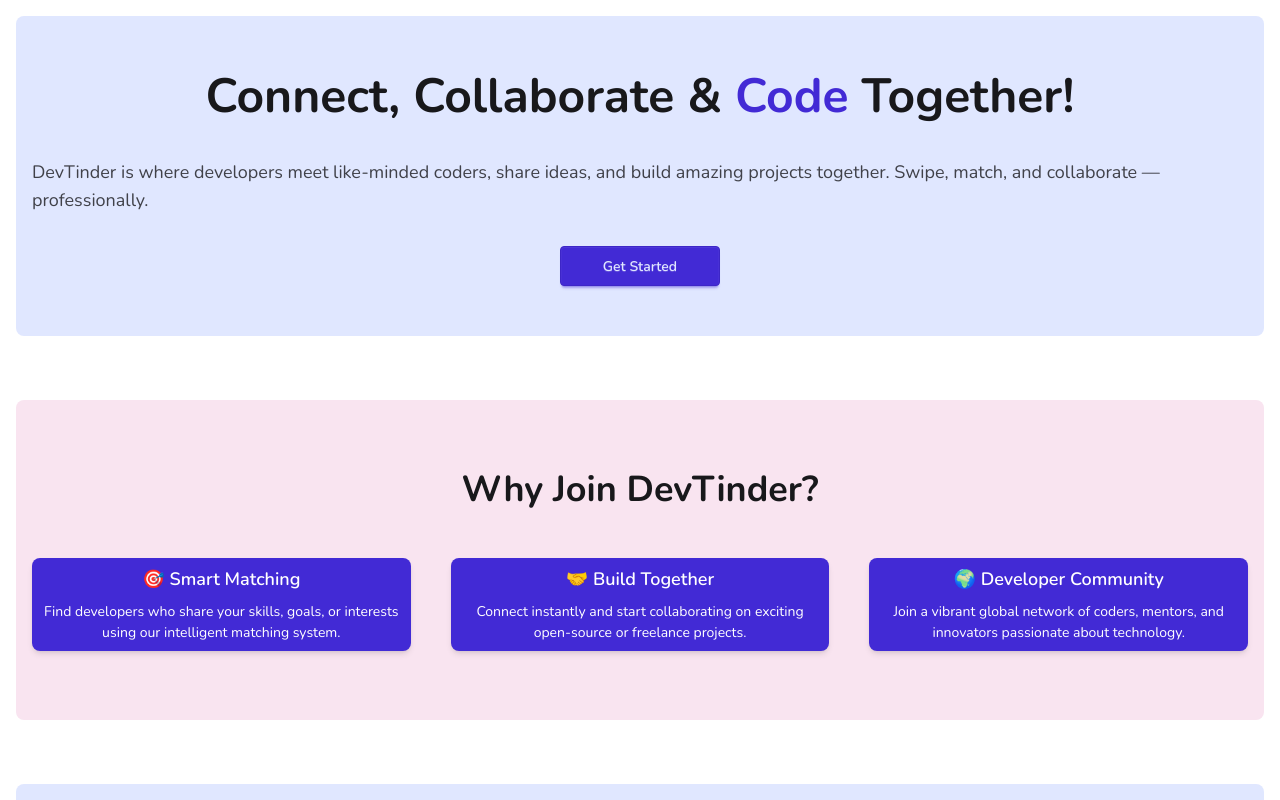
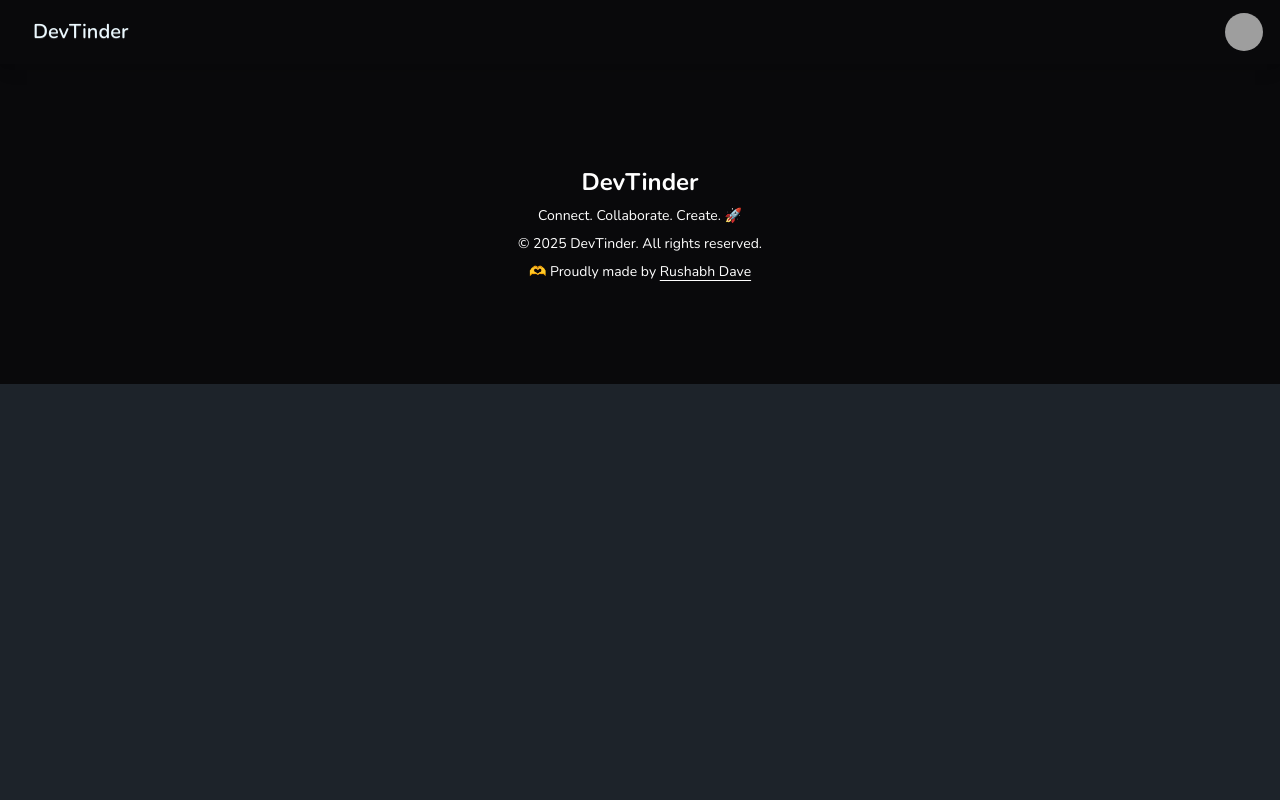
Before and after one commit to Dave-Rushabh/dev-tinder-frontend, a React (Vite) app: page / in a window 1280 px wide. Shown: the top 800 px of the page. Built offline with nearby package versions, Linux system fonts and the light colour scheme; grey boxes are pictures that could not be loaded.

Commit message:
Added routing paths

```diff
--- a/src/App.css
+++ b/src/App.css
@@ -1,18 +1,16 @@
 @import "tailwindcss";
 @plugin "daisyui" {
-  themes: light --default;
+  themes: dark --default;
 }
 
 @import "tailwindcss";
 
 * {
-  padding: 0;
-  margin: 0;
   box-sizing: border-box;
 }
 
 .custom-container {
-  @apply p-4 w-full;
+  @apply px-4 py-16 w-full flex-1;
 }
 
 .rounded-edges {
--- a/src/App.jsx
+++ b/src/App.jsx
@@ -2,20 +2,19 @@ import { BrowserRouter, Route, Routes } from "react-router-dom";
 import "./App.css";
 import Login from "./components/auth/Login";
 import SignUp from "./components/auth/SignUp.JSX";
-import LandingPage from "./components/home/LandingPage";
-import Footer from "./components/common/Footer";
+import Body from "./components/Body";
 
 function App() {
   return (
     <>
       <BrowserRouter basename="/">
         <Routes>
-          <Route path="/login" element={<Login />} />
-          <Route path="/sign-up" element={<SignUp />} />
-          <Route path="/" element={<LandingPage />} />
+          <Route path="/" element={<Body />}>
+            <Route path="/login" element={<Login />} />
+            <Route path="/sign-up" element={<SignUp />} />
+          </Route>
         </Routes>
       </BrowserRouter>
-      <Footer />
     </>
   );
 }
--- /dev/null
+++ b/src/components/Body.jsx
@@ -0,0 +1,15 @@
+import { Outlet } from "react-router-dom";
+import Footer from "./common/Footer";
+import Navbar from "./common/Navbar";
+
+const Body = () => {
+  return (
+    <>
+      <Navbar />
+      <Outlet />
+      <Footer />
+    </>
+  );
+};
+
+export default Body;
--- a/src/components/common/Footer.jsx
+++ b/src/components/common/Footer.jsx
@@ -1,12 +1,18 @@
-import React from "react";
+import { Link } from "react-router-dom";
 
 const Footer = () => {
   return (
-    <footer className="footer footer-center bg-neutral text-white p-10 min-h-48 mt-auto">
+    <footer className="footer footer-center bg-neutral text-white p-10 min-h-80 mt-auto">
       <aside>
         <h3 className="text-2xl font-bold">DevTinder</h3>
         <p>Connect. Collaborate. Create. 🚀</p>
         <p>© {new Date().getFullYear()} DevTinder. All rights reserved.</p>
+        <p>
+          🫶 Proudly made by{" "}
+          <a href={`https://www.linkedin.com/in/rushabh-dave/`}>
+            <span className="underline underline-offset-4">Rushabh Dave</span>
+          </a>
+        </p>
       </aside>
     </footer>
   );
--- a/src/components/common/Navbar.jsx
+++ b/src/components/common/Navbar.jsx
@@ -2,9 +2,9 @@ import React from "react";
 
 const Navbar = () => {
   return (
-    <div className="navbar bg-primary-content shadow-lg custom-container rounded-edges">
+    <div className="navbar bg-neutral shadow-lg px-4">
       <div className="flex-1">
-        <a className="btn btn-ghost text-xl">Dev Tinder</a>
+        <a className="btn btn-ghost text-xl">DevTinder</a>
       </div>
       <div className="flex gap-2">
         <div className="dropdown dropdown-end">
--- a/src/components/home/LandingPage.jsx
+++ b/src/components/home/LandingPage.jsx
@@ -1,34 +1,36 @@
+import { Link } from "react-router-dom";
+
 const LandingPage = () => {
   return (
     <div className="min-h-screen flex flex-col gap-16 custom-container">
       {/* 🌟 HERO SECTION */}
-      <section className="hero bg-primary-content py-20 px-6 md:px-20 custom-container rounded-edges min-h-80">
+      <section className="hero bg-accent-content py-20 px-6 md:px-20 custom-container rounded-edges min-h-80">
         <div className="hero-content flex-col lg:flex-row-reverse">
           <div className="flex flex-col items-center gap-8">
             <h1 className="text-4xl md:text-5xl font-bold leading-tight">
-              Connect, Collaborate & <span className="text-primary">Code</span>{" "}
-              Together!
+              Connect, Collaborate & <span>Code</span> Together!
             </h1>
-            <p className="py-6 text-lg text-base-content/80">
+            <p className="py-6 text-lg w-5/6 text-center text-base-content/80 font-bold">
               DevTinder is where developers meet like-minded coders, share
               ideas, and build amazing projects together. Swipe, match, and
               collaborate — professionally.
             </p>
             <div className="w-40">
-              <button className="btn btn-primary btn-wide">Get Started</button>
+              <Link to={`/sign-up`} className="btn btn-neutral btn-wide">
+                Get Started
+              </Link>
             </div>
           </div>
         </div>
       </section>
-
       {/* 💡 FEATURES SECTION */}
-      <section className=" flex items-center justify-center gap-12 flex-col bg-secondary-content py-20 px-6 md:px-20 text-center custom-container rounded-edges min-h-80">
+      <section className=" flex items-center justify-center gap-12 flex-col bg-accent-content py-20 px-6 md:px-20 text-center custom-container rounded-edges min-h-80">
         <h2 className="text-3xl md:text-4xl font-bold mb-10">
           Why Join DevTinder?
         </h2>
 
         <div className="grid gap-10 sm:grid-cols-2 lg:grid-cols-3">
-          <div className=" text-white card bg-primary shadow-md hover:shadow-xl transition-all duration-300">
+          <div className=" text-white card bg-neutral shadow-md hover:shadow-xl transition-all duration-300">
             <div className="card-body">
               <h3 className="card-title justify-center">🎯 Smart Matching</h3>
               <p>
@@ -38,7 +40,7 @@ const LandingPage = () => {
             </div>
           </div>
 
-          <div className=" text-white card bg-primary shadow-md hover:shadow-xl transition-all duration-300">
+          <div className=" text-white card bg-neutral shadow-md hover:shadow-xl transition-all duration-300">
             <div className="card-body">
               <h3 className="card-title justify-center">🤝 Build Together</h3>
               <p>
@@ -48,7 +50,7 @@ const LandingPage = () => {
             </div>
           </div>
 
-          <div className=" text-white card bg-primary shadow-md hover:shadow-xl transition-all duration-300">
+          <div className=" text-white card bg-neutral shadow-md hover:shadow-xl transition-all duration-300">
             <div className="card-body">
               <h3 className="card-title justify-center">
                 🌍 Developer Community
@@ -61,16 +63,17 @@ const LandingPage = () => {
           </div>
         </div>
       </section>
-
       {/* 💬 COMMUNITY CALL TO ACTION */}
-      <section className="bg-primary-content min-h-80 flex flex-col items-center justify-center gap-8 py-20 text-center custom-container rounded-edges">
+      <section className="bg-accent-content min-h-80 flex flex-col items-center justify-center gap-8 py-20 text-center custom-container rounded-edges">
         <h2 className="text-3xl md:text-4xl font-bold mb-6">
           Ready to Find Your Dev Match?
         </h2>
         <p className="text-lg mb-8 px-6 md:px-0">
           Sign up today and start connecting with developers who inspire you.
         </p>
-        <button className="btn btn-primary btn-wide">Join Now</button>
+        <Link to={`/sign-up`} className="btn btn-neutral btn-wide">
+          Join Now
+        </Link>
       </section>
     </div>
   );
```
